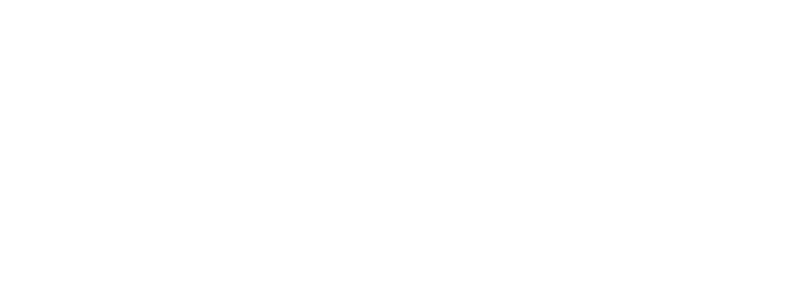
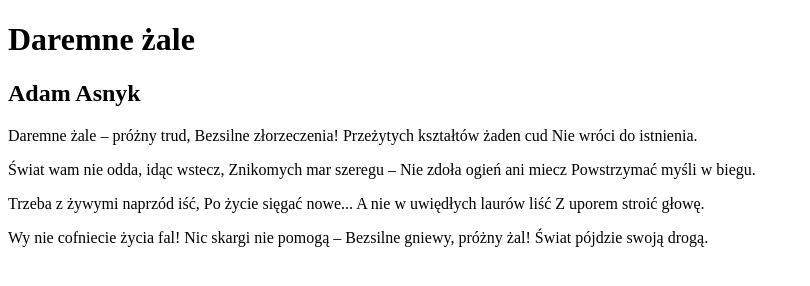
Before and after one commit to Filip498/learning-git-2, a plain HTML site: page index.html in a window 1280 px wide. Shown: the whole page, without its empty margins (0-810 px from the left). Drawn offline with Linux system fonts and the light colour scheme; files that its build step writes are made by us from their sources.

Commit message:
Add html for page header

```diff
--- a/index.html
+++ b/index.html
@@ -10,5 +10,17 @@
 </head>
 
 <body>
+   <div class="container">
+     <header class="splash">
+        <div class="poem">
+            <h1 class="poem-title"> Daremne żale</h1>
+            <h2 class="poem-author">Adam Asnyk</h2>
+            <p>Daremne żale – próżny trud, Bezsilne złorzeczenia! Przeżytych kształtów żaden cud Nie wróci do istnienia.</p>
+            <p>Świat wam nie odda, idąc wstecz, Znikomych mar szeregu – Nie zdoła ogień ani miecz Powstrzymać myśli w biegu.</p>
+            <p>Trzeba z żywymi naprzód iść, Po życie sięgać nowe... A nie w uwiędłych laurów liść Z uporem stroić głowę.</p>
+            <p>Wy nie cofniecie życia fal! Nic skargi nie pomogą – Bezsilne gniewy, próżny żal! Świat pójdzie swoją drogą.</p>
+        </div>
+     </header>
+   </div>
 </body>
 </html>
```
